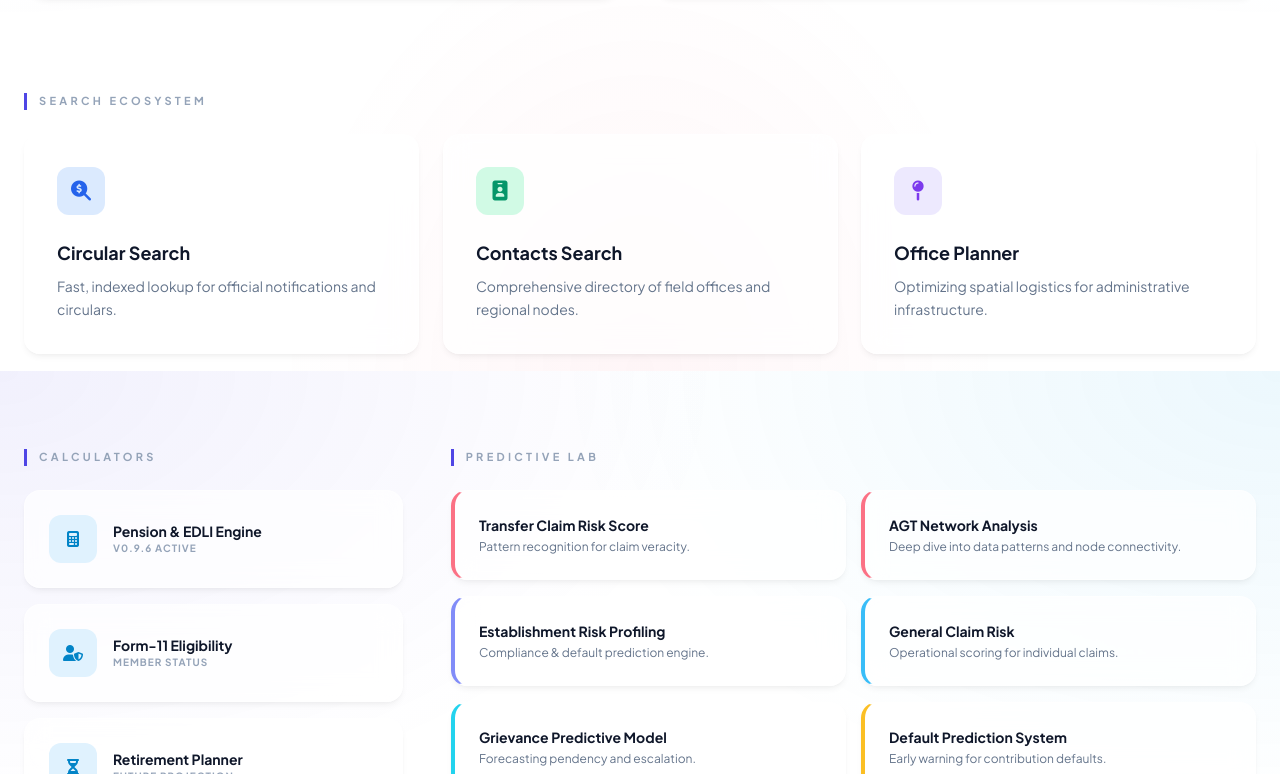
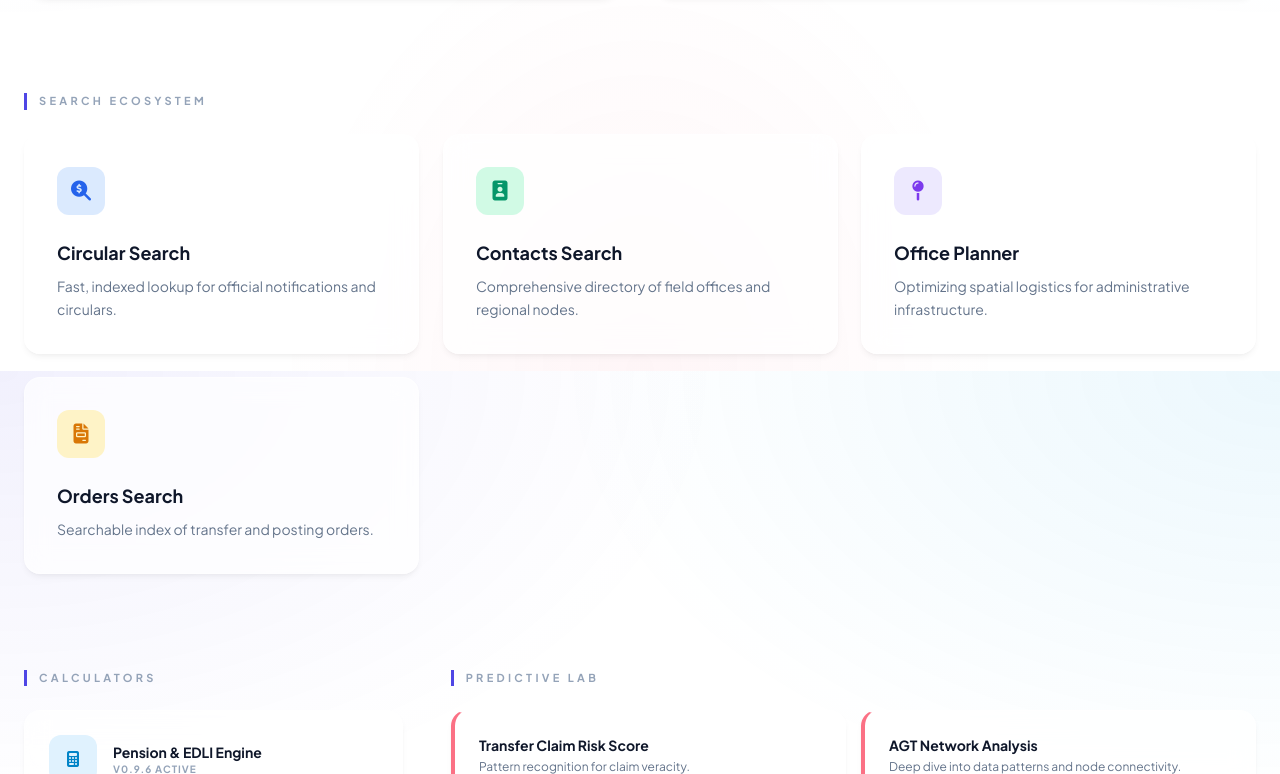
Before and after one commit to gauravmeena0708/pf-projects, a plain HTML site: page index.html in a window 1280 px wide. Shown: the part 429-1203 px from the top of the page. Drawn offline with nearby package versions, Linux system fonts and the light colour scheme.

Commit message:
Update index.html

```diff
--- a/index.html
+++ b/index.html
@@ -188,6 +188,13 @@
                     <h3 class="font-bold text-lg mb-2 text-slate-900">Office Planner</h3>
                     <p class="text-slate-500 text-sm leading-relaxed">Optimizing spatial logistics for administrative infrastructure.</p>
                 </a>
+                <a href="https://gauravmeena0708.github.io/pf-apptfr/" target="_blank" class="glass p-8 rounded-2xl group animate-entry hover:bg-white" style="animation-delay: 1.0s;" data-tilt data-tilt-max="10">
+                    <div class="w-12 h-12 bg-amber-100 rounded-xl flex items-center justify-center text-amber-600 mb-6">
+                        <i class="fas fa-file-invoice text-xl"></i>
+                    </div>
+                    <h3 class="font-bold text-lg mb-2 text-slate-900">Orders Search</h3>
+                    <p class="text-slate-500 text-sm leading-relaxed">Searchable index of transfer and posting orders.</p>
+                </a>
             </div>
         </section>
 
```
